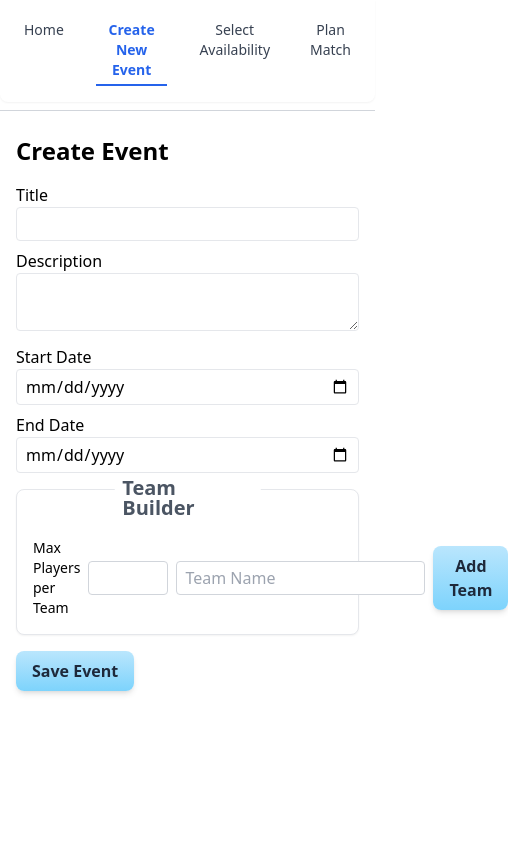
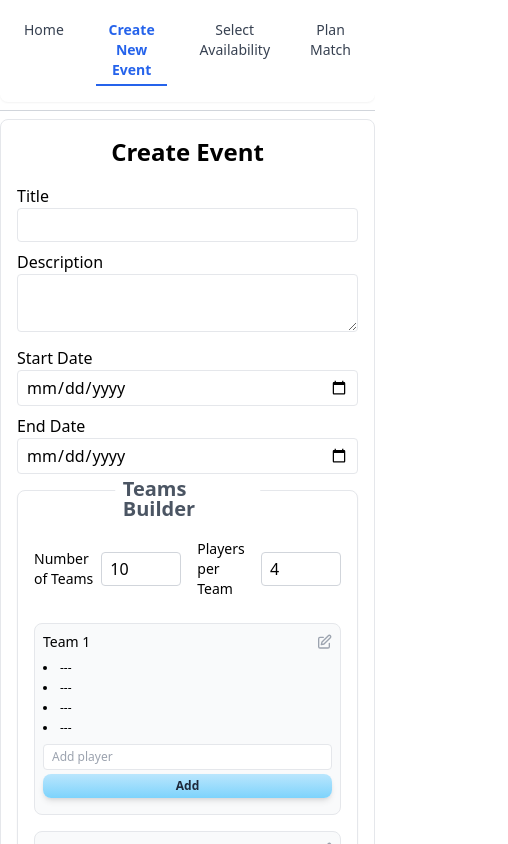
Before and after one commit to jazzorpheus/jof-scheduler, a React (Vite) app: page /create in a window 390 px wide. Shown: the top 844 px of the page, 508 px wide, since content can reach past the window. Built offline with nearby package versions, Linux system fonts and the light colour scheme.

Commit message:
create EditableTeamRostersGrid, EditableTeamRoster components, TeamsContext, plus appropriate adjustments to other files

```diff
--- a/src/components/Button.jsx
+++ b/src/components/Button.jsx
@@ -9,35 +9,33 @@ export default function Button({
   cancel,
   info,
   close,
+  disabled,
   ...rest
 }) {
+  const baseClasses = "font-bold rounded-lg"; // always applied
   const classes = twMerge(
-    clsx(
-      rest.className,
-      // Base styles for all buttons
-      "font-bold",
-      {
+    clsx(rest.className, baseClasses, {
       // Confirm button: sky colored
-        "px-4 py-2 rounded-lg text-slate-800 bg-gradient-to-b from-sky-200 to-sky-300 shadow-md hover:shadow-lg hover:from-sky-300 hover:to-sky-400":
-          confirm,
+      "text-slate-800 bg-gradient-to-b from-sky-200 to-sky-300 shadow-md hover:shadow-lg hover:from-sky-300 hover:to-sky-400":
+        confirm && !disabled,
       // Cancel button: rose colored
-        "px-4 py-2 rounded-lg text-slate-800 bg-gradient-to-b from-rose-200 to-rose-300 shadow-md hover:shadow-lg hover:from-rose-300 hover:to-rose-400":
-          cancel,
+      "text-slate-800 bg-gradient-to-b from-rose-200 to-rose-300 shadow-md hover:shadow-lg hover:from-rose-300 hover:to-rose-400":
+        cancel && !disabled,
       // Info button: small circular with icon
       "p-1 text-gray-500 hover:text-blue-500 rounded-full border border-gray-200":
-          info,
+        info && !disabled,
       // Close button: gray absolute top-right x
       "absolute top-0 right-3 text-gray-500 hover:text-gray-700 text-xl":
-          close,
-      }
-    )
+        close && !disabled,
+      // Disabled state: gray, no hover/shadow, cursor-not-allowed
+      "bg-gray-300 text-gray-500 shadow-none hover:shadow-none cursor-not-allowed":
+        disabled,
+    })
   );
 
   return (
-    <div>
-      <button {...rest} className={classes}>
+    <button {...rest} className={classes} disabled={disabled}>
       {children}
     </button>
-    </div>
   );
 }
--- a/src/components/CreateEventForm.jsx
+++ b/src/components/CreateEventForm.jsx
@@ -17,8 +17,8 @@ export default function CreateEventForm() {
   };
 
   return (
-    <div className="max-w-4xl mx-auto p-4">
-      <h1 className="text-2xl font-bold mb-4">Create Event</h1>
+    <div className="max-w-4xl mx-auto p-4 border rounded-lg">
+      <h1 className="text-2xl font-bold mb-4 text-center">Create Event</h1>
       <form onSubmit={handleSubmit(onSubmit)} className="space-y-4">
         {/* Event metadata */}
         <div className="space-y-2">
@@ -57,7 +57,11 @@ export default function CreateEventForm() {
         {/* TeamBuilder placeholder */}
         <TeamBuilder />
 
-        <Button confirm>Save Event</Button>
+        <div className="flex justify-center mt-4">
+          <Button confirm className="px-16 py-2">
+            Save Event
+          </Button>
+        </div>
       </form>
     </div>
   );
--- /dev/null
+++ b/src/components/EditableTeamRoster.jsx
@@ -0,0 +1,157 @@
+// Third-Party Packages
+import { useState, useRef, useEffect } from "react";
+
+// Local Components
+import Button from "./Button";
+import { useTeams } from "../context/TeamsContext";
+
+export default function EditableTeamRoster({
+  teamName,
+  teamPlayers,
+  rosterSize,
+  onAddPlayer,
+  onRemovePlayer,
+}) {
+  const { renameTeam } = useTeams(); // <-- context hook
+  const [newPlayer, setNewPlayer] = useState("");
+  const [isEditingName, setIsEditingName] = useState(false);
+  const [editableName, setEditableName] = useState(teamName);
+
+  const inputRef = useRef(null);
+
+  useEffect(() => {
+    if (isEditingName && inputRef.current) {
+      inputRef.current.select(); // highlights the whole text
+    }
+  }, [isEditingName]);
+
+  const isFull = teamPlayers.length >= rosterSize;
+
+  const handleAdd = () => {
+    if (!isFull && newPlayer.trim()) {
+      onAddPlayer(teamName, newPlayer.trim());
+      setNewPlayer("");
+    }
+  };
+
+  const handleKeyPress = (e) => {
+    if (e.key === "Enter") {
+      e.preventDefault();
+      handleAdd();
+    }
+  };
+
+  const handleRemove = (index) => {
+    onRemovePlayer(teamName, index);
+  };
+
+  // Editable team name handlers
+  const handleNameClick = () => setIsEditingName(true);
+  const handleNameChange = (e) => setEditableName(e.target.value);
+  const handleNameBlur = () => {
+    if (editableName.trim() && editableName !== teamName) {
+      renameTeam(teamName, editableName.trim()); // <-- update via context
+    }
+    setIsEditingName(false);
+  };
+  const handleNameKeyPress = (e) => {
+    if (e.key === "Enter") {
+      e.preventDefault();
+      handleNameBlur();
+    }
+  };
+
+  return (
+    <div className="border rounded-lg p-2 bg-gray-50 flex flex-col space-y-2">
+      {/* Editable team name */}
+      <div className="flex items-center justify-between">
+        {isEditingName ? (
+          <input
+            ref={inputRef}
+            type="text"
+            value={editableName}
+            onChange={handleNameChange}
+            onBlur={handleNameBlur}
+            onKeyDown={handleNameKeyPress}
+            autoFocus
+            className="border-b border-gray-400 px-1 text-sm font-medium w-full"
+          />
+        ) : (
+          <>
+            <span
+              className="text-sm font-medium cursor-pointer hover:text-blue-500"
+              onClick={handleNameClick}
+            >
+              {teamName}
+            </span>
+            {/* Pencil/edit icon */}
+            <svg
+              xmlns="http://www.w3.org/2000/svg"
+              className="h-4 w-4 text-gray-400 hover:text-gray-600 cursor-pointer"
+              fill="none"
+              viewBox="0 0 24 24"
+              stroke="currentColor"
+              strokeWidth={2}
+              onClick={handleNameClick} // optional: also triggers edit
+            >
+              <path
+                strokeLinecap="round"
+                strokeLinejoin="round"
+                d="M11 5H6a2 2 0 00-2 2v12a2 2 0 002 2h12a2 2 0 002-2v-5M18.5 2.5a2.121 2.121 0 113 3L12 15l-4 1 1-4 9.5-9.5z"
+              />
+            </svg>
+          </>
+        )}
+      </div>
+
+      {/* Team roster */}
+      <ul className="list-disc list-inside text-xs flex-1 space-y-1">
+        {Array.from({ length: rosterSize }).map((_, i) => (
+          <li key={i}>{teamPlayers[i] || "---"}</li>
+        ))}
+      </ul>
+
+      {/* Player input & add button */}
+      <div className="flex flex-col space-y-1">
+        <input
+          type="text"
+          value={newPlayer}
+          onChange={(e) => setNewPlayer(e.target.value)}
+          onKeyDown={handleKeyPress}
+          disabled={isFull}
+          placeholder="Add player"
+          className="w-full border rounded px-2 py-1 text-xs"
+        />
+
+        <Button
+          confirm
+          disabled={isFull}
+          onClick={handleAdd}
+          className="py-1 w-full text-xs"
+        >
+          Add
+        </Button>
+      </div>
+
+      {/* Remove buttons */}
+      <ul className="list-none flex flex-wrap gap-1 mt-1 text-xs">
+        {teamPlayers.map((player, i) => (
+          <li
+            key={i}
+            className="flex items-center space-x-1 bg-gray-100 px-1 rounded"
+          >
+            <span>{player}</span>
+            <button
+              type="button"
+              onClick={() => handleRemove(i)}
+              className="text-red-500 font-bold"
+              aria-label={`Remove ${player}`}
+            >
+              ×
+            </button>
+          </li>
+        ))}
+      </ul>
+    </div>
+  );
+}
--- /dev/null
+++ b/src/components/EditableTeamRostersGrid.jsx
@@ -0,0 +1,22 @@
+// EditableTeamRostersGrid.jsx
+import { useTeams } from "../context/TeamsContext";
+import EditableTeamRoster from "./EditableTeamRoster";
+
+export default function EditableTeamRostersGrid() {
+  const { teams, rosterSize, addPlayer, removePlayer } = useTeams();
+
+  return (
+    <div className="grid grid-cols-1 sm:grid-cols-2 md:grid-cols-3 lg:grid-cols-5 gap-4 w-full">
+      {Object.entries(teams).map(([teamName, teamPlayers]) => (
+        <EditableTeamRoster
+          key={teamName}
+          teamName={teamName}
+          teamPlayers={teamPlayers}
+          rosterSize={rosterSize}
+          onAddPlayer={addPlayer}
+          onRemovePlayer={removePlayer}
+        />
+      ))}
+    </div>
+  );
+}
--- a/src/components/Modal.jsx
+++ b/src/components/Modal.jsx
@@ -59,7 +59,7 @@ export default function Modal({ slot, onClose, selectedSlots, onSelectSlot }) {
           <Button
             close
             onClick={onClose}
-            className="-translate-y-6 translate-x-7"
+            className="-translate-y-7 translate-x-7"
           >
             x
           </Button>
@@ -74,22 +74,22 @@ export default function Modal({ slot, onClose, selectedSlots, onSelectSlot }) {
           {isSelected ? (
             <Button
               cancel
+              className="px-4 py-2"
               onClick={() => {
                 onSelectSlot(slot.timeslotId);
                 onClose();
               }}
-              className="mr-3"
             >
               Cancel selection
             </Button>
           ) : (
             <Button
               confirm
+              className="px-4 py-2"
               onClick={() => {
                 onSelectSlot(slot.timeslotId);
                 onClose();
               }}
-              className="mr-3"
             >
               Select slot
             </Button>
--- a/src/components/TeamBuilder.jsx
+++ b/src/components/TeamBuilder.jsx
@@ -1,34 +1,69 @@
+// Context
+import { TeamsProvider, useTeams } from "../context/TeamsContext";
+
 // Local Components
 import Button from "./Button";
+import EditableTeamRostersGrid from "./EditableTeamRostersGrid";
+
+// Inputs that consume context
+function NumTeamsInput() {
+  const { numTeams, setNumTeams } = useTeams();
+  return (
+    <label className="flex items-center space-x-2">
+      <span className="text-sm font-medium">Number of Teams</span>
+      <input
+        type="number"
+        min={1}
+        max={12}
+        value={numTeams}
+        onChange={(e) => setNumTeams(parseInt(e.target.value, 10) || 1)}
+        className="w-20 border border-gray-300 rounded px-2 py-1 focus:outline-none focus:ring-2 focus:ring-blue-400"
+      />
+    </label>
+  );
+}
+
+function RosterSizeInput() {
+  const { rosterSize, setRosterSize } = useTeams();
+  return (
+    <label className="flex items-center space-x-2">
+      <span className="text-sm font-medium">Players per Team</span>
+      <input
+        type="number"
+        min={1}
+        max={15}
+        value={rosterSize}
+        onChange={(e) => setRosterSize(parseInt(e.target.value, 10) || 1)}
+        className="w-20 border border-gray-300 rounded px-2 py-1 focus:outline-none focus:ring-2 focus:ring-blue-400"
+      />
+    </label>
+  );
+}
 
 export default function TeamBuilder() {
   return (
+    <TeamsProvider>
       <div className="relative border rounded-lg p-4 shadow-sm bg-white w-full mx-auto mt-4">
-      {/* Heading interjected into the border, centered */}
+        {/* Heading */}
         <div className="absolute -top-3 left-1/2 transform -translate-x-1/2 flex items-center text-gray-600">
           <div className="border-t border-gray-300 flex-grow mr-3 -mt-1"></div>
           <h2 className="text-xl font-bold leading-none relative -top-0.7 bg-white px-2">
-          Team Builder
+            Teams Builder
           </h2>
           <div className="border-t border-gray-300 flex-grow ml-3 -mt-1"></div>
         </div>
 
-      {/* Horizontal row: Max players + number input + team input + Add Team button */}
-      <div className="flex items-center space-x-2 mt-8 w-full">
-        <span className="text-sm font-medium">Max Players per Team</span>
-        <input
-          type="number"
-          min={1}
-          max={15}
-          className="w-20 border border-gray-300 rounded px-2 py-1 focus:outline-none focus:ring-2 focus:ring-blue-400"
-        />
-        <input
-          type="text"
-          placeholder="Team Name"
-          className="flex-1 border border-gray-300 rounded px-2 py-1 focus:outline-none focus:ring-2 focus:ring-blue-400"
-        />
-        <Button confirm>Add Team</Button>
+        {/* Controls row */}
+        <div className="flex items-center space-x-4 mt-8 w-full">
+          <NumTeamsInput />
+          <RosterSizeInput />
+        </div>
+
+        {/* Teams grid */}
+        <div className="mt-6">
+          <EditableTeamRostersGrid />
         </div>
       </div>
+    </TeamsProvider>
   );
 }
--- a/src/components/TeamRoster.jsx
+++ b/src/components/TeamRoster.jsx
@@ -1,11 +1,11 @@
 // Display a single team's current roster
-export default function TeamRoster({ teamName, teamMembers, rosterSize }) {
+export default function TeamRoster({ teamName, teamPlayers, rosterSize }) {
   return (
     <div className="border rounded-lg p-2 bg-gray-50 flex flex-col">
       <p className="font-medium text-sm mb-1">{teamName}</p>
       <ul className="list-disc list-inside text-xs flex-1 space-y-5">
         {Array.from({ length: rosterSize }).map((_, i) => (
-          <li key={i}>{teamMembers[i] || "---"}</li>
+          <li key={i}>{teamPlayers[i] || "---"}</li>
         ))}
       </ul>
     </div>
--- a/src/components/TeamRostersGrid.jsx
+++ b/src/components/TeamRostersGrid.jsx
@@ -5,7 +5,7 @@ import TeamRoster from "./TeamRoster";
 export default function TeamRostersGrid({ slotSelected, teams, rosterSize }) {
   return (
     <div className="grid grid-cols-1 sm:grid-cols-2 md:grid-cols-3 lg:grid-cols-5 gap-4 w-full">
-      {Object.entries(slotSelected).map(([teamId, members]) => {
+      {Object.entries(slotSelected).map(([teamId, players]) => {
         const teamObj = teams.find((t) => t.id === teamId);
         const teamName = teamObj?.name || teamId;
 
@@ -13,7 +13,7 @@ export default function TeamRostersGrid({ slotSelected, teams, rosterSize }) {
           <TeamRoster
             key={teamId}
             teamName={teamName}
-            teamMembers={members}
+            teamPlayers={players}
             rosterSize={rosterSize}
           />
         );
--- /dev/null
+++ b/src/context/TeamsContext.jsx
@@ -0,0 +1,83 @@
+// TeamsContext.jsx
+import { createContext, useContext, useState } from "react";
+
+const TeamsContext = createContext();
+export const useTeams = () => useContext(TeamsContext);
+
+export function TeamsProvider({ children }) {
+  const [numTeams, setNumTeams] = useState(10);
+  const [rosterSize, setRosterSize] = useState(4);
+
+  // teams object: { "Team 1": [], "Team 2": [], ... }
+  const [teams, setTeams] = useState(
+    Object.fromEntries(
+      Array.from({ length: numTeams }, (_, i) => [`Team ${i + 1}`, []])
+    )
+  );
+
+  // Add player to a team (capped at rosterSize)
+  const addPlayer = (teamName, playerName) => {
+    setTeams((prev) => ({
+      ...prev,
+      [teamName]: [...(prev[teamName] || []), playerName].slice(0, rosterSize),
+    }));
+  };
+
+  // Remove player from a team
+  const removePlayer = (teamName, index) => {
+    setTeams((prev) => ({
+      ...prev,
+      [teamName]: prev[teamName].filter((_, i) => i !== index),
+    }));
+  };
+
+  // Rename a team
+  const renameTeam = (oldName, newName) => {
+    setTeams((prev) => {
+      const entries = Object.entries(prev);
+      const updatedEntries = entries.map(([name, players]) =>
+        name === oldName ? [newName, players] : [name, players]
+      );
+      return Object.fromEntries(updatedEntries);
+    });
+  };
+
+  // Adjust teams if numTeams changes
+  const updateNumTeams = (newNumTeams) => {
+    setNumTeams(newNumTeams);
+    setTeams((prev) => {
+      const updated = { ...prev };
+
+      // Add new teams if increasing
+      for (let i = 1; i <= newNumTeams; i++) {
+        const teamName = `Team ${i}`;
+        if (!updated[teamName]) updated[teamName] = [];
+      }
+
+      // Remove teams if decreasing
+      Object.keys(updated).forEach((key) => {
+        const teamNumber = parseInt(key.split(" ")[1], 10);
+        if (teamNumber > newNumTeams) delete updated[key];
+      });
+
+      return updated;
+    });
+  };
+
+  return (
+    <TeamsContext.Provider
+      value={{
+        teams,
+        numTeams,
+        rosterSize,
+        setRosterSize,
+        setNumTeams: updateNumTeams,
+        addPlayer,
+        removePlayer,
+        renameTeam, // <-- added
+      }}
+    >
+      {children}
+    </TeamsContext.Provider>
+  );
+}
```
Also changed, not shown: src/data/sampleEvent.json (+11 -11 lines), 1 other file (tests, documents, lock files or other folders). Lines whose indentation alone changed are shown as unchanged.
